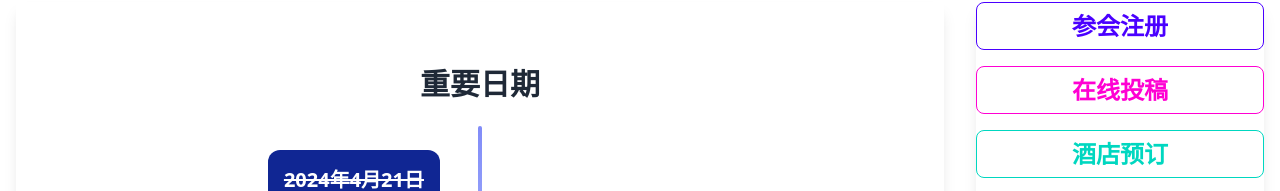
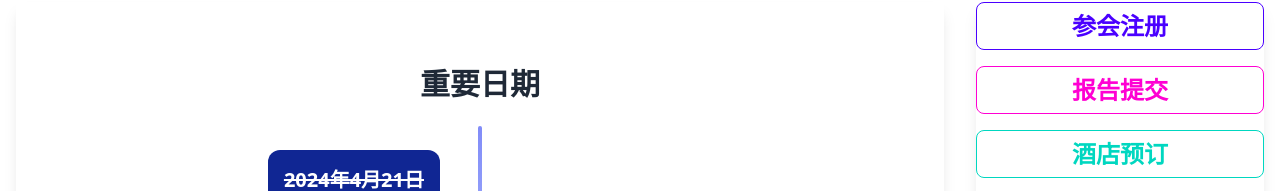
Before and after one commit to hutong9/Weathering2025, a Nuxt app: page /date in a window 1280 px wide. Shown: the part 304-495 px from the top of the page. Built offline with nearby package versions, Linux system fonts and the light colour scheme.

Commit message:
更新链接

```diff
--- a/components/AppRight.vue
+++ b/components/AppRight.vue
@@ -15,7 +15,7 @@
         <a href="http://weathering.meeting666.com/UserCentral/Index/Login">参会注册</a>
       </button>
       <button class="btn btn-block btn-outline btn-secondary mb-4 text-2xl">
-        <a href="http://weathering.meeting666.com/UserCentral/Index/Login">在线投稿</a>
+        <a href="https://conf.kailimice.cn/f/yW1etN">报告提交</a>
       </button>
       <button class="btn btn-block btn-outline btn-accent mb-4 text-2xl">
         <a href="https://conf.kailimice.cn/f/cfXUjW">酒店预订</a>
--- a/pages/index.vue
+++ b/pages/index.vue
@@ -30,7 +30,7 @@
               backgroundPosition: 'center'
             }" data-aos="fade-up">
               <div class="card-body md:py-20">
-                <h2 class="card-title text-white">我要投稿</h2>
+                <h2 class="card-title text-white">我要报告</h2>
                 <p class="text-white">截止日期：2025年10月24日</p>
               </div>
             </div>
```
